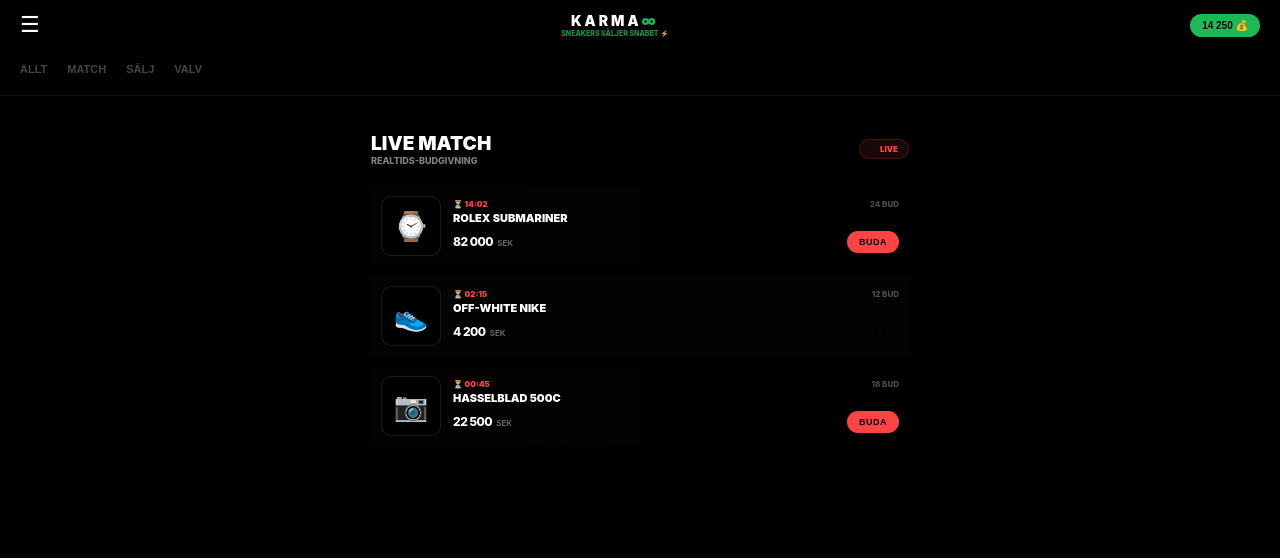
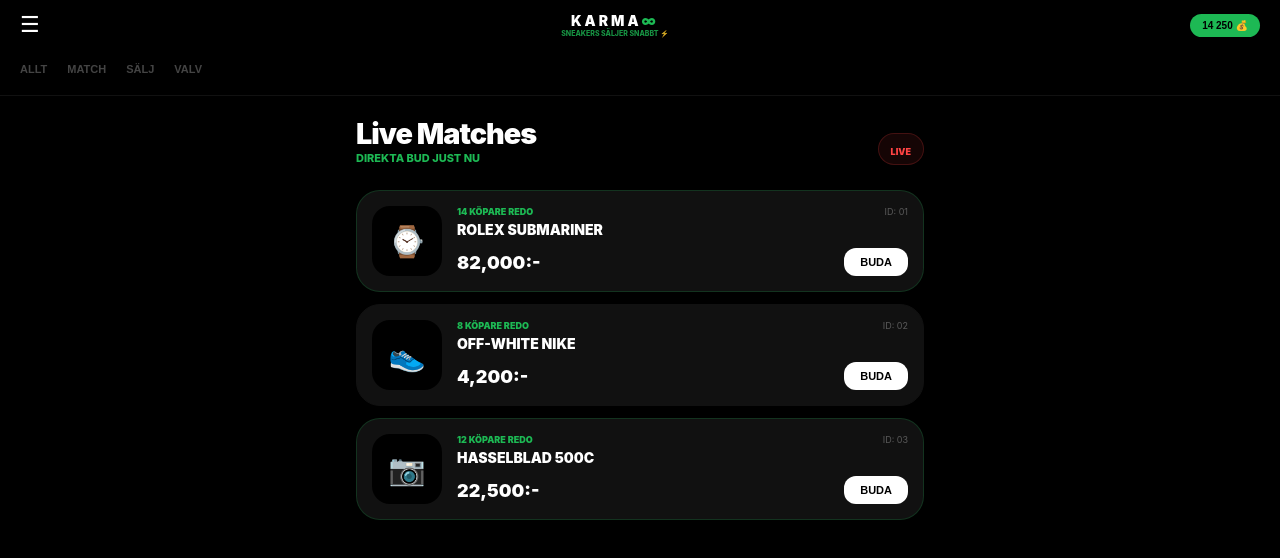
Before and after one commit to gascheckking/marketbeg-appGem, a Next.js app: page /auctions in a window 1280 px wide. Shown: the top 558 px of the page. Built offline with nearby package versions, Linux system fonts and the light colour scheme.

Commit message:
Update page.tsx

```diff
--- a/app/auctions/page.tsx
+++ b/app/auctions/page.tsx
@@ -1,65 +1,51 @@
 // // app/auctions/page.tsx
 "use client";
 import React from 'react';
-import PriceTag from "@/components/PriceTag";
 
 export default function Auctions() {
   const auctions = [
-    { id: 1, name: "Rolex Submariner", bids: 24, time: "14:02", price: 82000, img: "⌚", hot: true },
-    { id: 2, name: "Off-White Nike", bids: 12, time: "02:15", price: 4200, img: "👟", hot: false },
-    { id: 3, name: "Hasselblad 500C", bids: 18, time: "00:45", price: 22500, img: "📷", hot: true }
+    { id: 1, name: "Rolex Submariner", price: 82000, img: "⌚", hot: true, buyers: 14 },
+    { id: 2, name: "Off-White Nike", price: 4200, img: "👟", hot: false, buyers: 8 },
+    { id: 3, name: "Hasselblad 500C", price: 22500, img: "📷", hot: true, buyers: 12 }
   ];
 
   return (
-    <div className="page-wrapper" style={{ padding: '15px' }}>
-      <header style={{ marginBottom: '20px', display: 'flex', justifyContent: 'space-between', alignItems: 'center' }}>
+    <div className="page-wrapper">
+      <header style={{ marginBottom: '25px', display: 'flex', justifyContent: 'space-between', alignItems: 'flex-end' }}>
         <div>
-          <h1 style={{ fontSize: '1.2rem', fontWeight: 900, margin: 0 }}>LIVE MATCH</h1>
-          <p style={{ fontSize: '9px', fontWeight: 800, opacity: 0.5 }}>REALTIDS-BUDGIVNING</p>
+          <h1 style={{ fontSize: '1.8rem', fontWeight: 900, letterSpacing: '-1px' }}>Live Matches</h1>
+          <p style={{ fontSize: '11px', fontWeight: 800, color: '#1DB954' }}>DIREKTA BUD JUST NU</p>
         </div>
-        <div style={{ display: 'flex', alignItems: 'center', gap: '5px', padding: '4px 10px', borderRadius: '20px', background: 'rgba(255, 68, 68, 0.1)', border: '1px solid rgba(255, 68, 68, 0.2)' }}>
-          <div className="pulse-dot"></div>
-          <span style={{ color: '#ff4444', fontWeight: 900, fontSize: '8px' }}>LIVE</span>
+        <div style={{ padding: '5px 12px', background: '#ff444415', borderRadius: '20px', border: '1px solid #ff444433' }}>
+          <span style={{ color: '#ff4444', fontSize: '9px', fontWeight: 900 }}>LIVE</span>
         </div>
       </header>
 
-      <div style={{ display: 'flex', flexDirection: 'column', gap: '10px' }}>
+      <div style={{ display: 'flex', flexDirection: 'column', gap: '12px' }}>
         {auctions.map(a => (
-          <div key={a.id} className="glass-card" style={{
-            display: 'flex', gap: '12px', padding: '10px',
-            borderColor: a.hot ? 'rgba(255, 68, 68, 0.3)' : 'rgba(255,255,255,0.05)',
-            background: a.hot ? 'linear-gradient(90deg, rgba(255,68,68,0.02), transparent)' : 'rgba(255,255,255,0.01)'
+          <div key={a.id} style={{
+            background: '#111', borderRadius: '24px', padding: '15px',
+            display: 'flex', gap: '15px', alignItems: 'center',
+            border: a.hot ? '1px solid #1DB95433' : '1px solid #111'
           }}>
-            <div style={{
-              width: '60px', height: '60px', background: '#000', borderRadius: '10px',
-              display: 'flex', alignItems: 'center', justifyContent: 'center', fontSize: '28px',
-              border: '1px solid rgba(255,255,255,0.1)', flexShrink: 0
-            }}>
+            <div style={{ width: '70px', height: '70px', background: '#000', borderRadius: '18px', display: 'flex', alignItems: 'center', justifyContent: 'center', fontSize: '30px' }}>
               {a.img}
             </div>
 
-            <div style={{ flex: 1, minWidth: 0, display: 'flex', flexDirection: 'column', justifyContent: 'center' }}>
-              <div style={{ display: 'flex', justifyContent: 'space-between' }}>
-                <span style={{ color: '#ff4444', fontWeight: 900, fontSize: '8px' }}>⏳ {a.time}</span>
-                <span style={{ fontSize: '8px', fontWeight: 800, opacity: 0.3 }}>{a.bids} BUD</span>
+            <div style={{ flex: 1 }}>
+              <div style={{ display: 'flex', justifyContent: 'space-between', marginBottom: '4px' }}>
+                <span style={{ fontSize: '9px', fontWeight: 900, color: '#1DB954' }}>{a.buyers} KÖPARE REDO</span>
+                <span style={{ fontSize: '9px', opacity: 0.3 }}>ID: 0{a.id}</span>
               </div>
-              <h3 style={{ fontSize: '11px', fontWeight: 900, margin: '2px 0 6px 0', whiteSpace: 'nowrap', overflow: 'hidden', textOverflow: 'ellipsis' }}>{a.name.toUpperCase()}</h3>
+              <h3 style={{ fontSize: '14px', fontWeight: 900, margin: '0 0 10px 0' }}>{a.name.toUpperCase()}</h3>
               <div style={{ display: 'flex', justifyContent: 'space-between', alignItems: 'center' }}>
-                <PriceTag price={a.price} size="xs" />
-                <button className="primary-btn" style={{
-                  width: 'auto', padding: '6px 12px', fontSize: '9px', fontWeight: 900,
-                  background: a.hot ? '#ff4444' : 'var(--neon-purple)'
-                }}>BUDA</button>
+                <span style={{ fontSize: '18px', fontWeight: 900 }}>{a.price.toLocaleString()}:-</span>
+                <button style={{ background: '#fff', color: '#000', border: 'none', padding: '8px 16px', borderRadius: '12px', fontSize: '11px', fontWeight: 900 }}>BUDA</button>
               </div>
             </div>
           </div>
         ))}
       </div>
-
-      <style jsx>{`
-        .pulse-dot { width: 5px; height: 5px; background: #ff4444; border-radius: 50%; animation: pulse 1.5s infinite; }
-        @keyframes pulse { 0% { transform: scale(1); opacity: 1; } 70% { transform: scale(2.5); opacity: 0; } 100% { transform: scale(1); opacity: 0; } }
-      `}</style>
     </div>
   );
 }
```
